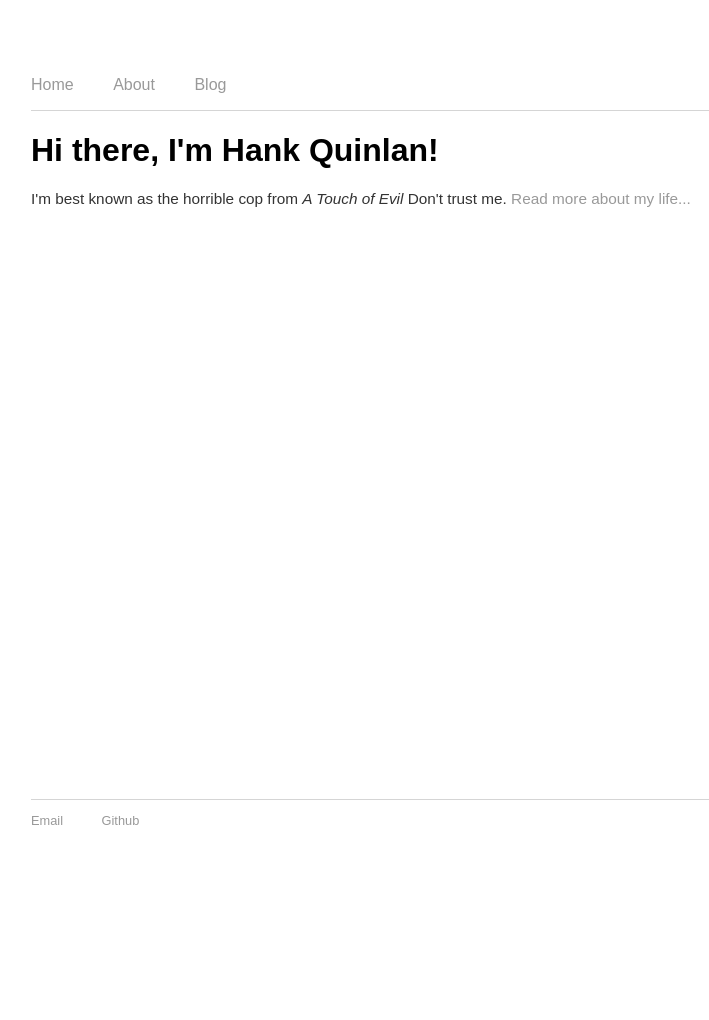
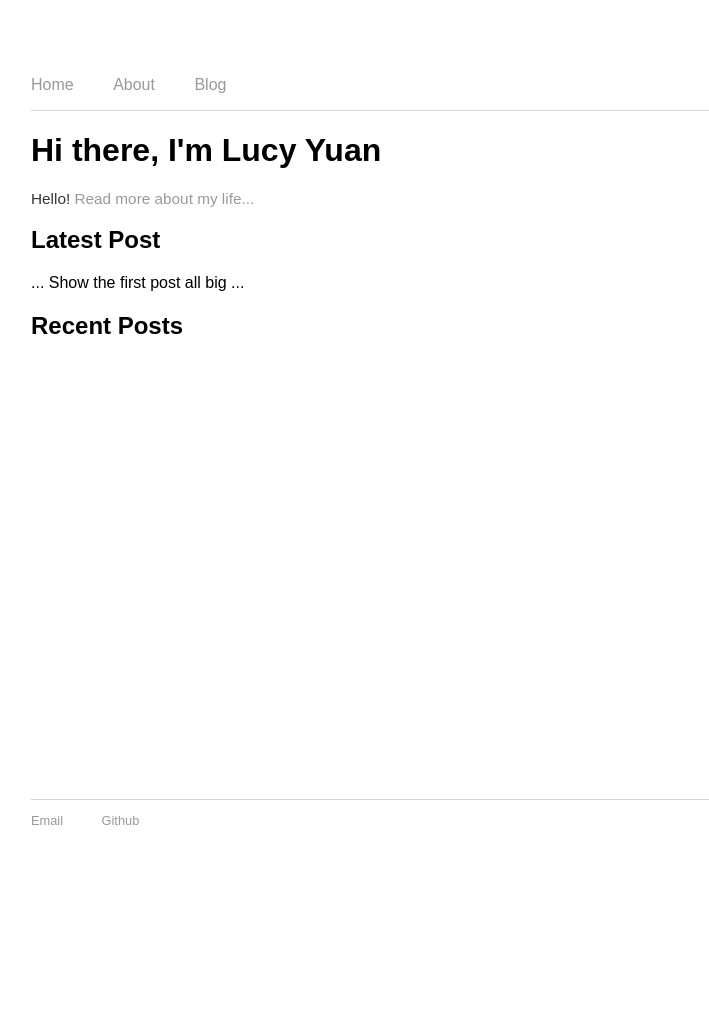
Before and after one commit to lucytyuan/lucytyuan.github.io, a Jekyll site: the page built from index.html, in a window 1280 px wide. Shown: the whole page, without its empty margins (161-870 px from the left). Built offline with Jekyll 4.4.1, drawn with Linux system fonts in a browser that asks for light colours.

Commit message:
Update index.html

```diff
--- a/index.html
+++ b/index.html
@@ -1,8 +1,16 @@
 ---
 layout: default
-title: Hank Quinlan, Horrible Cop
+title: Lucy Yuan
 ---
 <div class="blurb">
-	<h1>Hi there, I'm Hank Quinlan!</h1>
-	<p>I'm best known as the horrible cop from <em>A Touch of Evil</em> Don't trust me. <a href="/about">Read more about my life...</a></p>
+	<h1>Hi there, I'm Lucy Yuan</h1>
+	<p>Hello! <a href="/about">Read more about my life...</a></p>
+	<h2>Latest Post</h2>
+		{% for post in site.posts limit:1 %}
+		... Show the first post all big ...
+		{% endfor %}
+	<h2>Recent Posts</h2>
+		{% for post in site.posts offset:1 limit:2 %}
+		... Show the next two posts ...
+		{% endfor %}
 </div><!-- /.blurb -->
```
